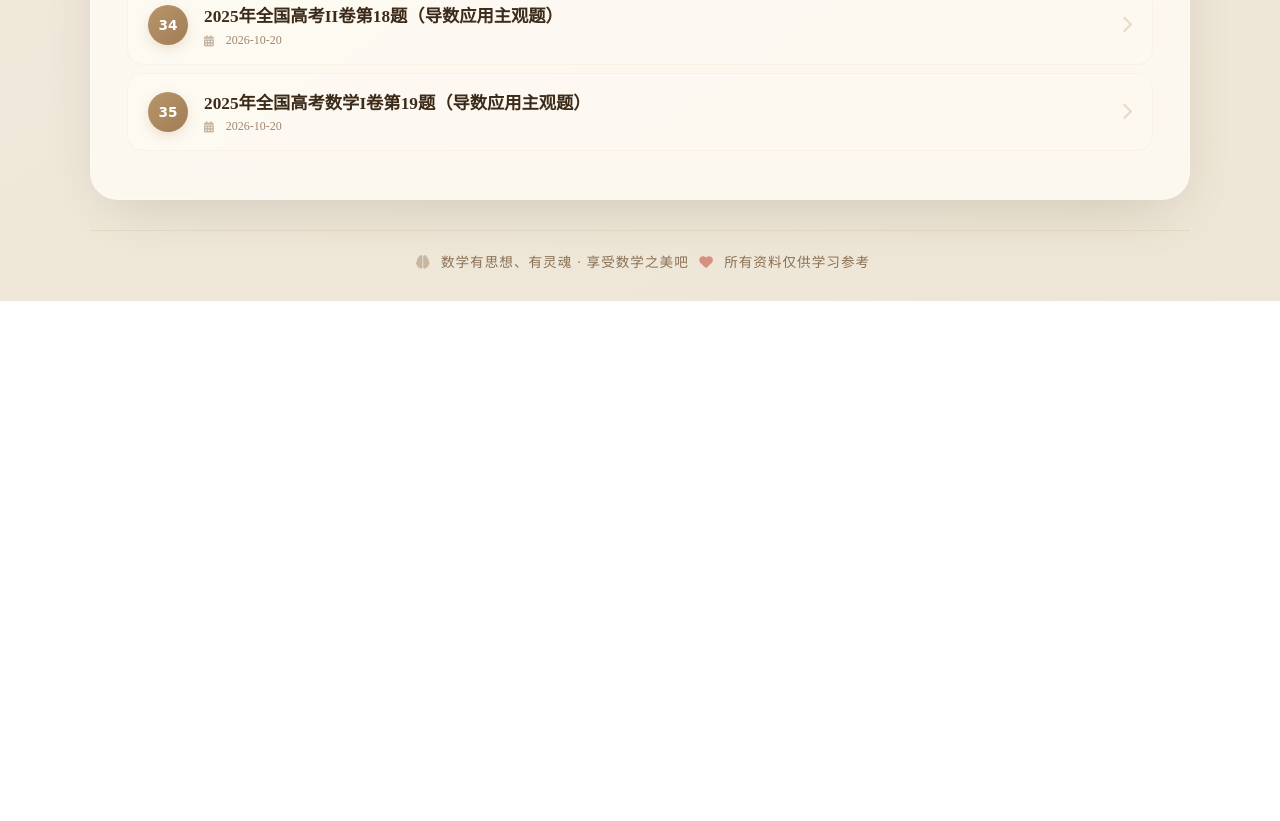
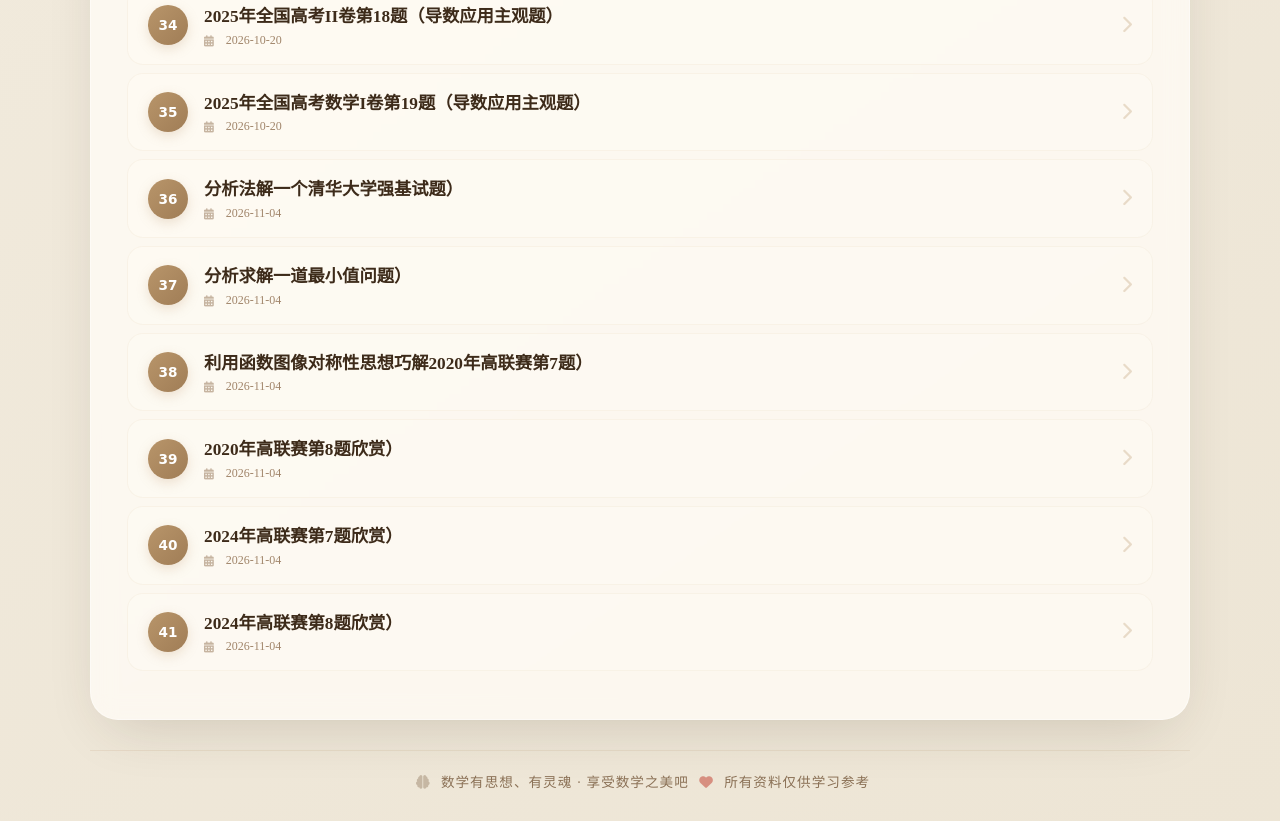
Before and after one commit to cqhopf/cqhopf.github.io, a plain HTML site: page zenyangjieti/zenyangjieti.html in a window 1280 px wide. Shown: the part 3251-4072 px from the top of the page. Before the commit the page ends 3552 px from the top, so only its background shows below. Drawn offline with Linux system fonts and the light colour scheme; a web font is replaced by a local one.

Commit message:
Update zenyangjieti.html

```diff
--- a/zenyangjieti/zenyangjieti.html
+++ b/zenyangjieti/zenyangjieti.html
@@ -700,6 +700,56 @@
                 <span class="problem-arrow"><i class="fas fa-chevron-right"></i></span>
             </div>
 
+            <div class="problem-item" data-pdf="prob-36.pdf">
+                <span class="problem-number">36</span>
+                <div class="problem-content">
+                    <div class="title">分析法解一个清华大学强基试题）</div>
+                    <div class="meta"><i class="fas fa-calendar-alt"></i> 2026-11-04</div>
+                </div>
+                <span class="problem-arrow"><i class="fas fa-chevron-right"></i></span>
+            </div>
+            <div class="problem-item" data-pdf="prob-37.pdf">
+                <span class="problem-number">37</span>
+                <div class="problem-content">
+                    <div class="title">分析求解一道最小值问题）</div>
+                    <div class="meta"><i class="fas fa-calendar-alt"></i> 2026-11-04</div>
+                </div>
+                <span class="problem-arrow"><i class="fas fa-chevron-right"></i></span>
+            </div>
+            <div class="problem-item" data-pdf="prob-38.pdf">
+                <span class="problem-number">38</span>
+                <div class="problem-content">
+                    <div class="title">利用函数图像对称性思想巧解2020年高联赛第7题）</div>
+                    <div class="meta"><i class="fas fa-calendar-alt"></i> 2026-11-04</div>
+                </div>
+                <span class="problem-arrow"><i class="fas fa-chevron-right"></i></span>
+            </div>
+            <div class="problem-item" data-pdf="prob-39.pdf">
+                <span class="problem-number">39</span>
+                <div class="problem-content">
+                    <div class="title">2020年高联赛第8题欣赏）</div>
+                    <div class="meta"><i class="fas fa-calendar-alt"></i> 2026-11-04</div>
+                </div>
+                <span class="problem-arrow"><i class="fas fa-chevron-right"></i></span>
+            </div>
+            <div class="problem-item" data-pdf="prob-40.pdf">
+                <span class="problem-number">40</span>
+                <div class="problem-content">
+                    <div class="title">2024年高联赛第7题欣赏）</div>
+                    <div class="meta"><i class="fas fa-calendar-alt"></i> 2026-11-04</div>
+                </div>
+                <span class="problem-arrow"><i class="fas fa-chevron-right"></i></span>
+            </div>
+            <div class="problem-item" data-pdf="prob-41.pdf">
+                <span class="problem-number">41</span>
+                <div class="problem-content">
+                    <div class="title">2024年高联赛第8题欣赏）</div>
+                    <div class="meta"><i class="fas fa-calendar-alt"></i> 2026-11-04</div>
+                </div>
+                <span class="problem-arrow"><i class="fas fa-chevron-right"></i></span>
+            </div>
+
+
         </div>
 
         <p class="footer-note">
```
